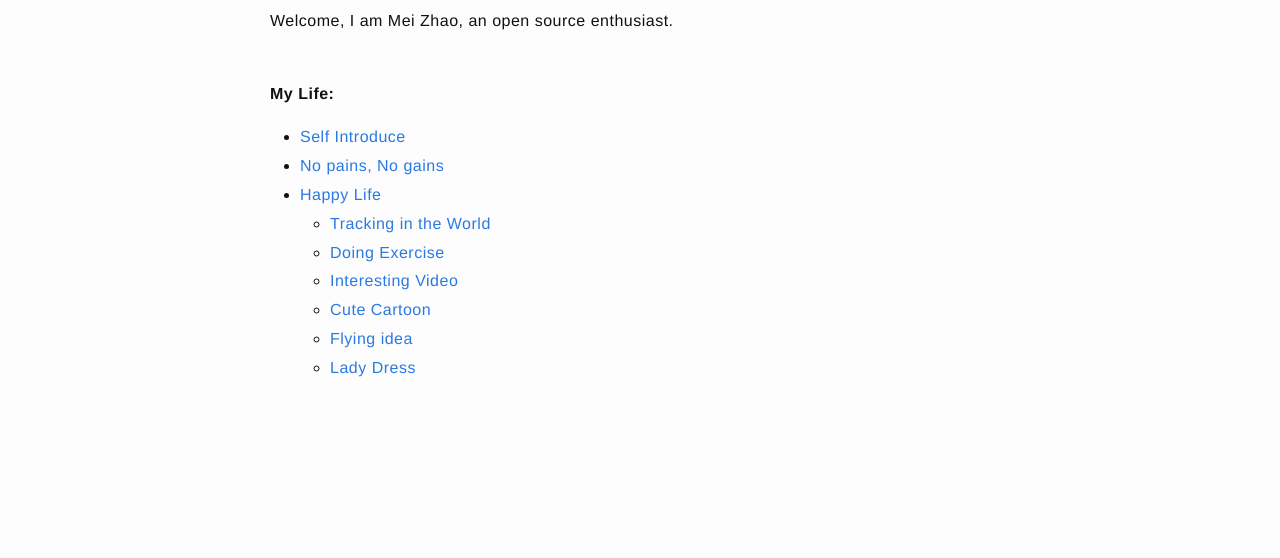
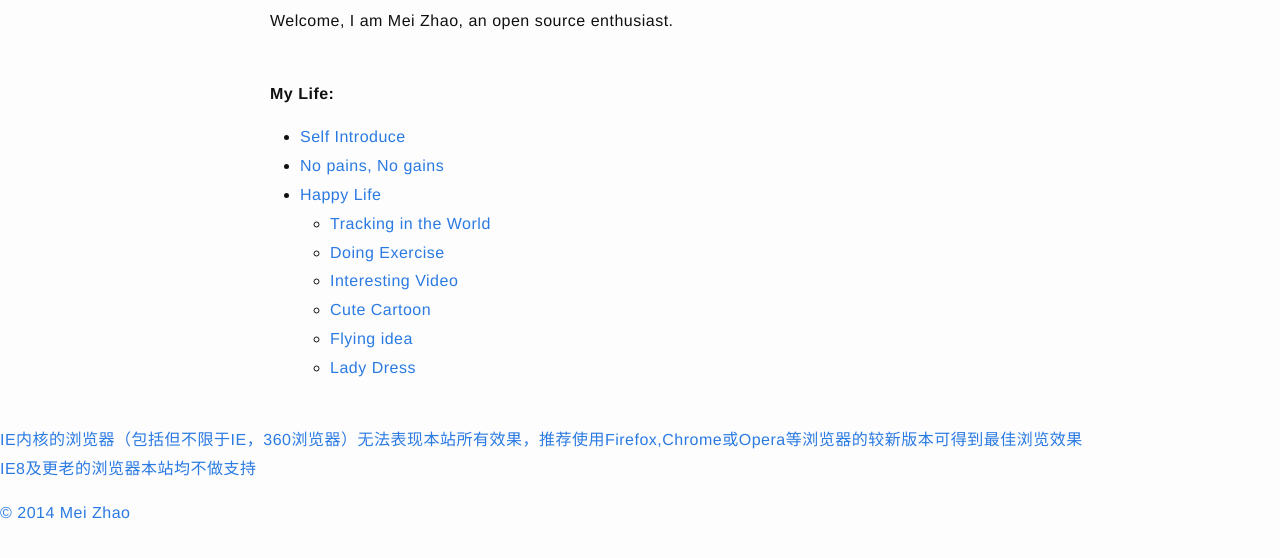
Before and after one commit to Mei-Zhao/Mei-Zhao.github.io, a plain HTML site: page index.html in a window 1280 px wide. Shown: the part 70-628 px from the top of the page. Drawn offline with Linux system fonts and the light colour scheme.

Commit message:
add href html files

```diff
--- a/index.html
+++ b/index.html
@@ -44,9 +44,12 @@
 						</ul>
 					</div>
 					<div id = "middle_right">
+
 					</div>
 				</div>
 				<div id = " bottom">
+					<br>
+					<p>IE内核的浏览器（包括但不限于IE，360浏览器）无法表现本站所有效果，推荐使用Firefox,Chrome或Opera等浏览器的较新版本可得到最佳浏览效果<br>IE8及更老的浏览器本站均不做支持</p><p>©  2014 Mei Zhao  </p>
 				</div>
 	</body>
 </html>
```
